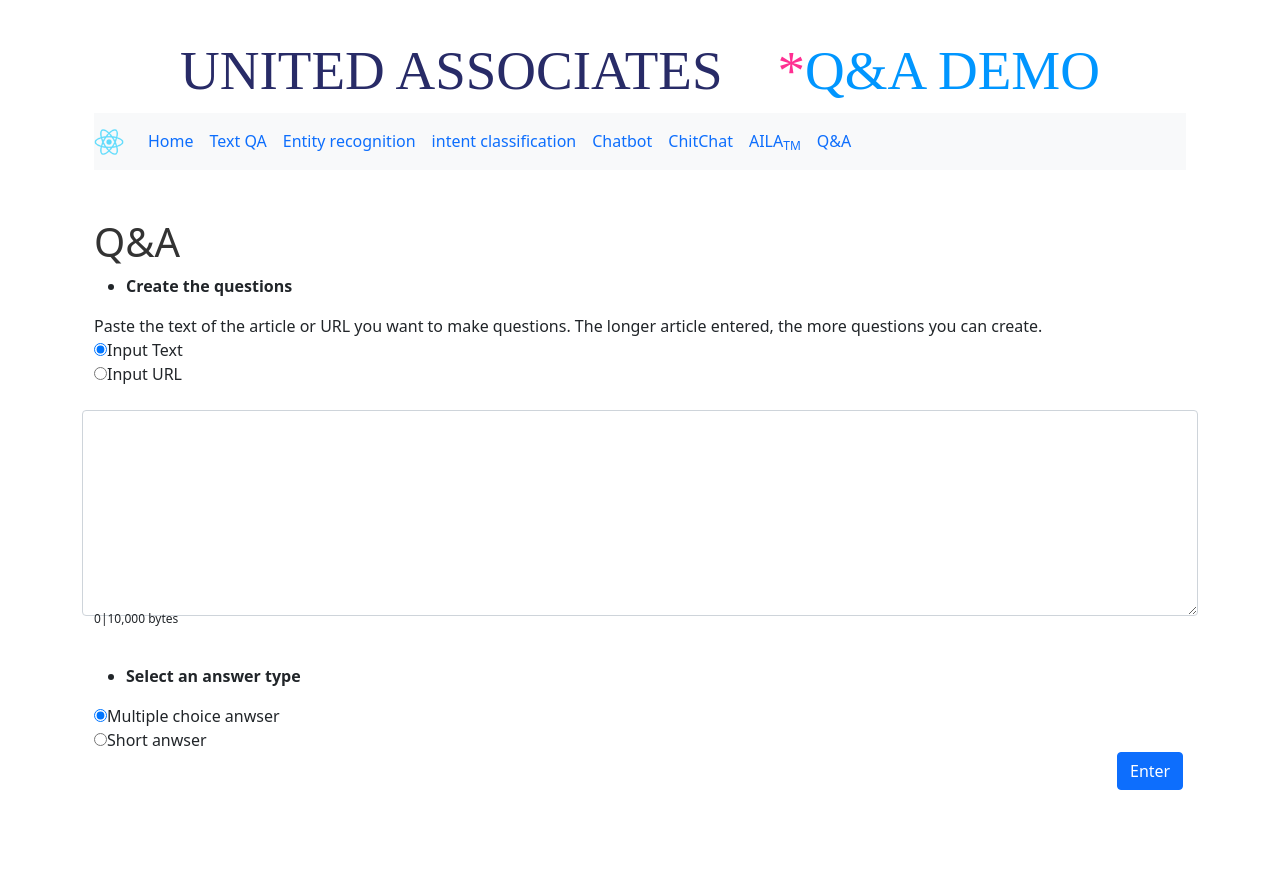
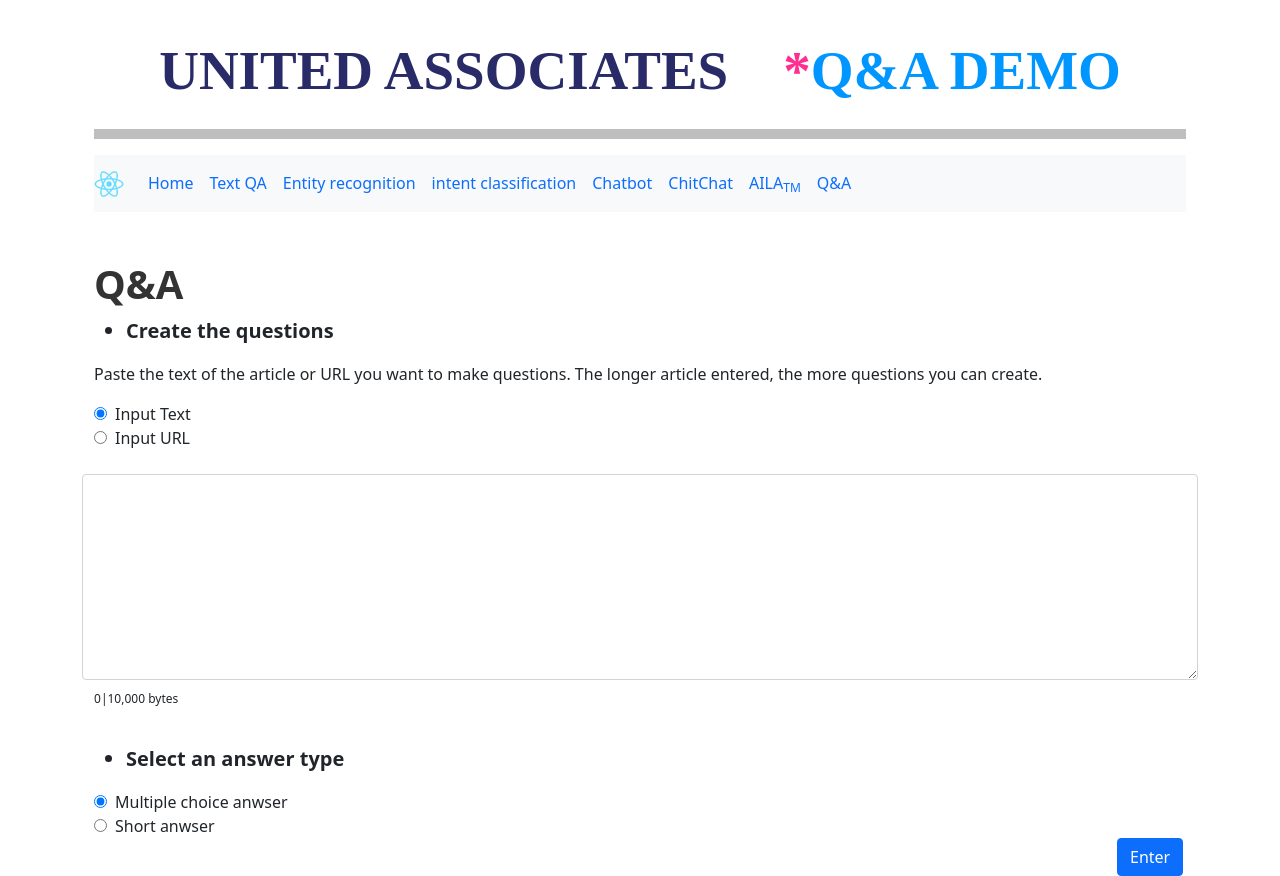
Before and after one commit to nare-ua/demoqna_test, a React (Create React App) app: page /demoQna in a window 1280 px wide. Before the commit the page ends 800 px from the top, so only its background shows below. Built offline with nearby package versions, Linux system fonts and the light colour scheme.

Commit message:
[update]폰트 및 ui조정 . #00005

```diff
--- a/src/App.css
+++ b/src/App.css
@@ -1,5 +1,6 @@
 .App {
   text-align: center;
+  font-family: "Aero";
 }
 
 .App-logo {
--- a/src/components/Body/Home.js
+++ b/src/components/Body/Home.js
@@ -5,7 +5,8 @@
 const Home=()=>{
     return(
         <div className="container p-4 text-center">
-            <Header title="nlp" />
+            <Header title="NLP" />
+            <hr style={{border:"5px dashed #282B67",background:"#282B67"}}/>
             <Nav />
             <h1>Home</h1>
             <Link to="http://211.248.186.164:13300/">http://211.248.186.164:13300/</Link>
--- a/src/components/Body/css/App.module.css
+++ b/src/components/Body/css/App.module.css
@@ -4,6 +4,8 @@
     justify-content: center;
     align-items: center;
     padding-top: 30px;
+    font-family: 'Aero';
+    font-weight: 600;
 
   }
   .title {
--- a/src/contents/Demo_qna.js
+++ b/src/contents/Demo_qna.js
@@ -11,12 +11,13 @@
         return (
             <div className="container">
                 <Header title="Q&A"></Header>
+                <hr style={{borderWidth:"5px",borderStyle:"solid",borderColor:"black"}}/>
                 <Nav></Nav>
-                <h1>Q&A</h1>
+                <h1 style={{fontWeight:"bold"}}>Q&A</h1>
                 <ul>
-                    <li><b>Create the questions</b></li>
+                    <li className="h5"><b>Create the questions</b></li>
                 </ul>
-                <a>{_introQ}</a>
+                <p className="">{_introQ}</p>
                 <div className="row">
                     <QnaCreateQ></QnaCreateQ>
                 </div>
--- a/src/contents/qnaRow/qnaAddRow.js
+++ b/src/contents/qnaRow/qnaAddRow.js
@@ -1,4 +1,4 @@
-import { Alert, Button } from "react-bootstrap";
+import { Alert, Button, Card } from "react-bootstrap";
 import React, { useEffect, useState } from "react";
 import ShortAnswerBox from "./typeContents/basicTypeAnswerContents";
 import MultiTypeAnswerBox from "./typeContents/multiTypeAnswerBox";
@@ -18,7 +18,8 @@
     if (_qnaIndex == 1) {
         _hrTag = <hr style={{
             color:"white",
-            border:"1px dotted grey"
+            border:"2px dotted grey",
+            marginTop:"5px"
         }}/>
     } else {
         _hrTag = "";
@@ -82,17 +83,20 @@
     return(
         <div className="row" style={{marginTop:"10px"}}>
             {_hrTag}
-            <div className="row" style={{marginTop:"20px"}}>
-                Q{_qnaIndex}
-            </div>
-            <span className="">{props.questions.question}</span>
-            <div className="row">
-                Answer.
-            </div>
-            {/* type에 따라 4지선다, 주관식 변경 컴포넌트 */}
-            {_typeContents}
+            <Card border="primary" as="h1" style={{color:"black", textAlign:"left"}}>
+                <Card.Header style={{fontSize:"1.3em"}}>Q{_qnaIndex}.</Card.Header>
+                <Card.Body>
+                    <Card.Title><span className="">{props.questions.question}</span></Card.Title>
+                    <Card.Subtitle className="m-2 text-muted">Answer :</Card.Subtitle>
+                    <Card.Text style={{fontSize:"1.5em",fontWeight:"400"}}>
+                        {/* type에 따라 4지선다, 주관식 변경 컴포넌트 */}
+                        {_typeContents}
+                    </Card.Text>
+                </Card.Body>
+            </Card>
+            <br />
             {/* hint/Enter */}
-            <div className="row" style={{display:"flex",alignItems:"right", justifyContent:"right",marginTop:"10px"}}>
+            <div className="row" style={{display:"flex",alignItems:"right", justifyContent:"right",marginTop:"10px",marginBottom:"35px"}}>
                 <Button variant={!isClick ? "outline-primary col-2" : "secondary col-2"}
                     id={"dropdown-basic"+_qnaIndex} disabled={isClick}
                     onClick={!isLoading ? handleClick : handleClick}
--- a/src/contents/qnaRow/qnaCreateQ.js
+++ b/src/contents/qnaRow/qnaCreateQ.js
@@ -3,7 +3,7 @@
 import InputTypeContents2 from "./typeContents/inputContents2";
 import QnaAddRow from "./qnaAddRow";
 import axios from "axios";
-import { Button,Spinner } from "react-bootstrap";
+import { Button,ListGroup,Spinner } from "react-bootstrap";
 
 export default class QnaCreateQ extends Component{
     constructor(props){
@@ -181,12 +181,12 @@
     makeQna = (jsonParams) => {
         let arr = [...jsonParams]
         let str = arr.map((questions, i)=>{
-            return <QnaAddRow questions={questions} index={i} onClick={(e) => this.isRight(e)}
+            return <ListGroup.Item><QnaAddRow questions={questions} index={i} onClick={(e) => this.isRight(e)}
             makeHints={(_hintFlag)=>this.makeHints(_hintFlag)} hintId={"hintF"+i}
 
-            />
+            /> </ListGroup.Item>
         })
-        return str;
+        return <ListGroup variant="flush">{str}</ListGroup>;
     }
 
     render(){
@@ -207,12 +207,13 @@
                             <input type="radio" name="text"
                                 value="inputText" defaultChecked
                                 onClick={(e) => this.inputType_onClick(e)}
-                            />Input Text
+                            /><span className="m-2">Input Text</span>
                         </label>
                         <label>
                             <input type="radio" name="text"
                                 onClick={(e) => this.inputType_onClick(e)}
-                            value="URL" />Input URL
+                                value="URL"
+                            /><span className="m-2">Input URL</span>
                         </label>
                     </div><br/>
 
@@ -220,19 +221,20 @@
 
                     <br/>
                 <ul>
-                    <li><b>Select an answer type</b></li>
+                    <li className="h5"><b>Select an answer type</b></li>
                 </ul>
                     <div className="row">
                         <label>
                             <input type="radio" name="question_type"
                                 value="MULTIPLE_CHOICE" defaultChecked
                                 onClick={(e) => this.questionType_onClick(e)}
-                            />Multiple choice anwser
+                            /><span className="m-2">Multiple choice anwser</span>
                         </label>
                         <label>
                             <input type="radio" name="question_type"
                                 onClick={(e) => this.questionType_onClick(e)}
-                            value="SHORT_ANSWER" />Short anwser
+                                value="SHORT_ANSWER"
+                            /><span className="m-2">Short anwser</span>
                         </label>
                     </div>
                     <div className="row" style={{display:"flex",alignItems:"right", justifyContent:"right"}}>
--- a/src/contents/qnaRow/typeContents/inputContentsType.js
+++ b/src/contents/qnaRow/typeContents/inputContentsType.js
@@ -40,7 +40,7 @@
                 onChange={(e)=>this.fnByteLimitCheck(e)}
 
                 ></textarea>
-                <div className="row">
+                <div className="row mt-3">
                     <br/>
                     <sup><span id="nowByte" onChange={(e)=>this.fnByteLimitCheck(e)}
                     style={{color:this.textColor}}>0</span>|10,000 bytes</sup>
--- a/src/contents/qnaRow/typeContents/multiTypeAnswerBox.js
+++ b/src/contents/qnaRow/typeContents/multiTypeAnswerBox.js
@@ -27,7 +27,7 @@
                 }
                 props.onClick([answerCheck, props.id, e.target.id]);
             }}/>
-            <span id = "choicesLabel1">{props.choices[0]}</span>
+            <span id = "choicesLabel1">{"  " + props.choices[0]}</span>
         </label>
         <label>
             <input type="radio" value="2" name={_index}
@@ -44,7 +44,7 @@
                 }
                 props.onClick([answerCheck, props.id, e.target.id]);
             }}/>
-            <span id = "choicesLabel2">{props.choices[1]}</span>
+            <span id = "choicesLabel2">{"  " + props.choices[1]}</span>
         </label>
         <label>
             <input type="radio" value="3" name={_index}
@@ -61,7 +61,7 @@
                 }
                 props.onClick([answerCheck, props.id, e.target.id]);
             }}/>
-            <span id = "choicesLabel3">{props.choices[2]}</span>
+            <span id = "choicesLabel3">{"  " + props.choices[2]}</span>
         </label>
         <label>
             <input type="radio" value="4" name={_index}
@@ -78,7 +78,7 @@
                 }
                 props.onClick([answerCheck, props.id, e.target.id]);
             }}/>
-            <span id = "choicesLabel4">{props.choices[3]}</span>
+            <span id = "choicesLabel4">{"  " + props.choices[3]}</span>
         </label>
 
     </div>
```
Also changed, not shown: src/components/Body/Header.js (+4 -5 lines). Lines whose indentation alone changed are shown as unchanged.
